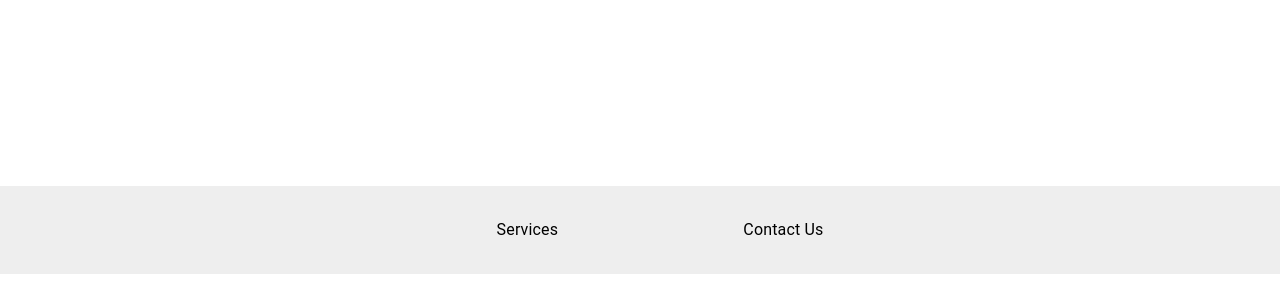
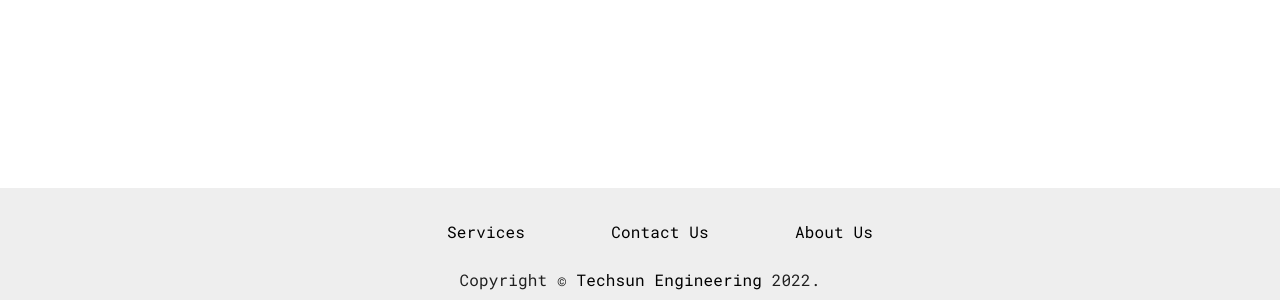
Before and after one commit to Wpduong159/TechsunReact, a React (Create React App) app: page /contactus in a window 1280 px wide. Shown: the part 697-997 px from the top of the page. Before the commit the page ends 971 px from the top, so only its background shows below. Built offline with nearby package versions, Linux system fonts and the light colour scheme.

Commit message:
Added some footer updates and icon in header

```diff
--- a/public/index.html
+++ b/public/index.html
@@ -3,6 +3,9 @@
     <head>
         <meta charset="utf-8" />
         <link rel="icon" href="%PUBLIC_URL%/favicon.ico" />
+        <link rel="preconnect" href="https://fonts.googleapis.com">
+        <link rel="preconnect" href="https://fonts.gstatic.com" crossorigin>
+        <link href="https://fonts.googleapis.com/css2?family=Roboto+Mono&display=swap" rel="stylesheet">
         <meta name="viewport" content="width=device-width, initial-scale=1" />
         <meta name="theme-color" content="#000000" />
         <meta
--- a/src/App.css
+++ b/src/App.css
@@ -1,5 +1,6 @@
 .App {
     text-align: center;
+    font-family: 'Roboto Mono', monospace;
 }
 
 nav {
@@ -19,7 +20,7 @@ nav {
     list-style: none;
 }
 
-.Footer-links{
+.footer-links{
     position: sticky;
     list-style: none;
     position: Bottom Left;
--- a/src/Footer.js
+++ b/src/Footer.js
@@ -3,9 +3,24 @@ import './App.css';
 import { Link } from 'react-router-dom';
 import CssBaseline from '@mui/material/CssBaseline';
 import Box from '@mui/material/Box';
-import Typography from '@mui/material/Typography';
 import Container from '@mui/material/Container';
-// import Link from '@mui/material/Link';
+
+
+function Copyright() {
+    const footerStyle = {
+        color: 'black',
+        textDecoration: 'none'
+    }
+    return (
+        <div>
+            Copyright ©
+            {' '}<Link style={footerStyle} to="/">
+                Techsun Engineering
+            </Link>{' '}
+            {new Date().getFullYear()}.
+        </div>
+    );
+}
 
 
 function Footer(){
@@ -14,9 +29,6 @@ function Footer(){
         textDecoration: "none"
     }
     return(
-        // <footer>
-
-        // </footer>
         <Box
             sx={{
             display: 'flex',
@@ -38,16 +50,18 @@ function Footer(){
                 }}
             >
                 <Container maxWidth="sm">
-                    <Typography variant="body1">
-                        <ul className="Footer-links">
+                    <ul className="footer-links">
                         <Link style={footerStyle} to= "/services">
                             <li>Services</li>
                         </Link>
                         <Link style={footerStyle} to= "/contactus">
                             <li>Contact Us</li>
                         </Link>
+                        <Link style={footerStyle} to='/about'>
+                            <li>About Us</li>
+                        </Link>
                     </ul>
-                    </Typography>
+                    <Copyright />
                 </Container>
             </Box>
         </Box>
--- a/src/Nav.js
+++ b/src/Nav.js
@@ -1,5 +1,7 @@
 import React from "react";
 import './App.css';
+import Grid from "@mui/material/Grid";
+import AlignVerticalTopIcon from '@mui/icons-material/AlignVerticalTop';
 import { Link } from 'react-router-dom';
 
 function Nav(){
@@ -9,9 +11,11 @@ function Nav(){
         textDecoration: 'none'
     }
 
+
     return(
         <nav>
             <Link style={navStyle} to='/'>
+                <AlignVerticalTopIcon />
                 <h1>Techsun Engineering</h1>
             </Link>
             <ul className="nav-links">
@@ -21,9 +25,6 @@ function Nav(){
                 <Link style={navStyle} to='/casual'>
                     <li>Casual</li>
                 </Link>
-                <Link style={navStyle} to='/about'>
-                    <li>About Us</li>
-                </Link>
             </ul>
         </nav>
     );
--- a/src/index.css
+++ /dev/null
@@ -1,13 +0,0 @@
-body {
-  margin: 0;
-  font-family: -apple-system, BlinkMacSystemFont, 'Segoe UI', 'Roboto', 'Oxygen',
-    'Ubuntu', 'Cantarell', 'Fira Sans', 'Droid Sans', 'Helvetica Neue',
-    sans-serif;
-  -webkit-font-smoothing: antialiased;
-  -moz-osx-font-smoothing: grayscale;
-}
-
-code {
-  font-family: source-code-pro, Menlo, Monaco, Consolas, 'Courier New',
-    monospace;
-}
--- a/src/index.js
+++ b/src/index.js
@@ -1,6 +1,5 @@
 import React from 'react';
 import ReactDOM from 'react-dom/client';
-import './index.css';
 import App from './App';
 import reportWebVitals from './reportWebVitals';
 
```
Lines whose indentation alone changed are shown as unchanged.
